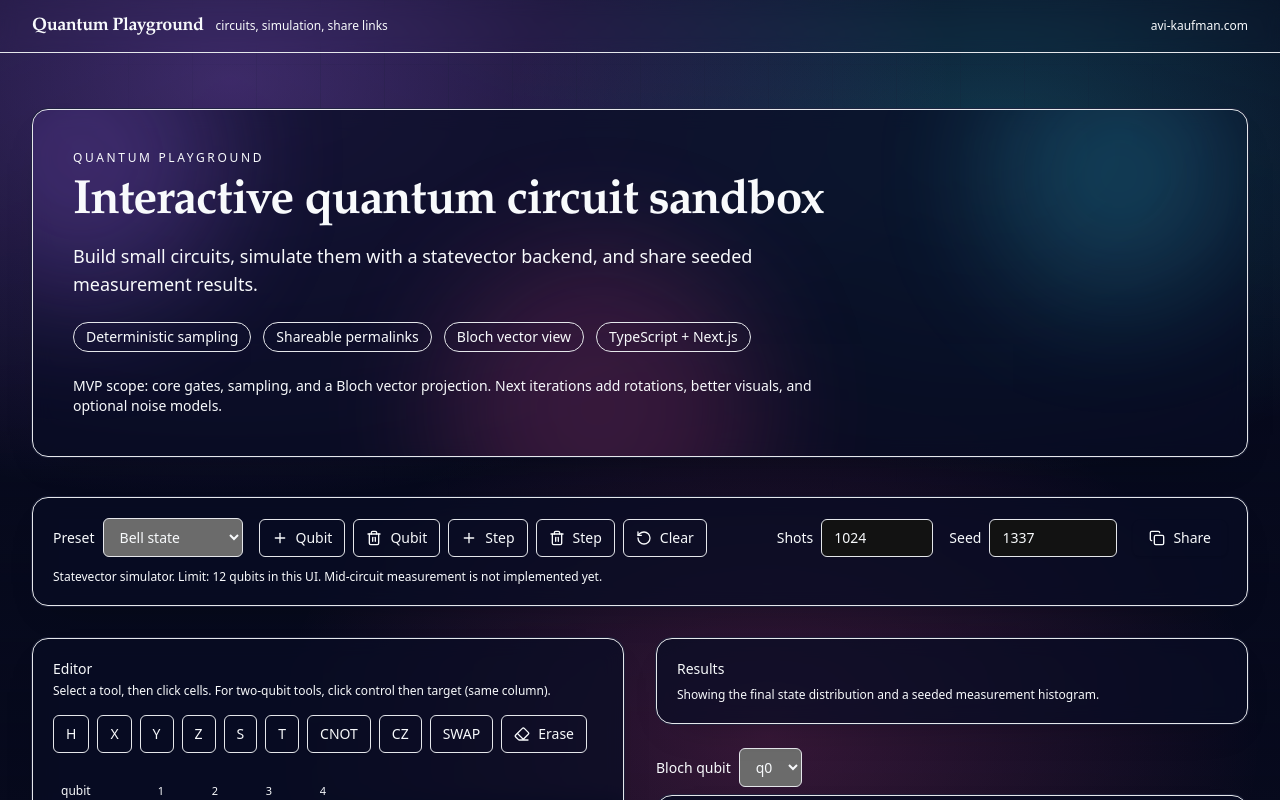
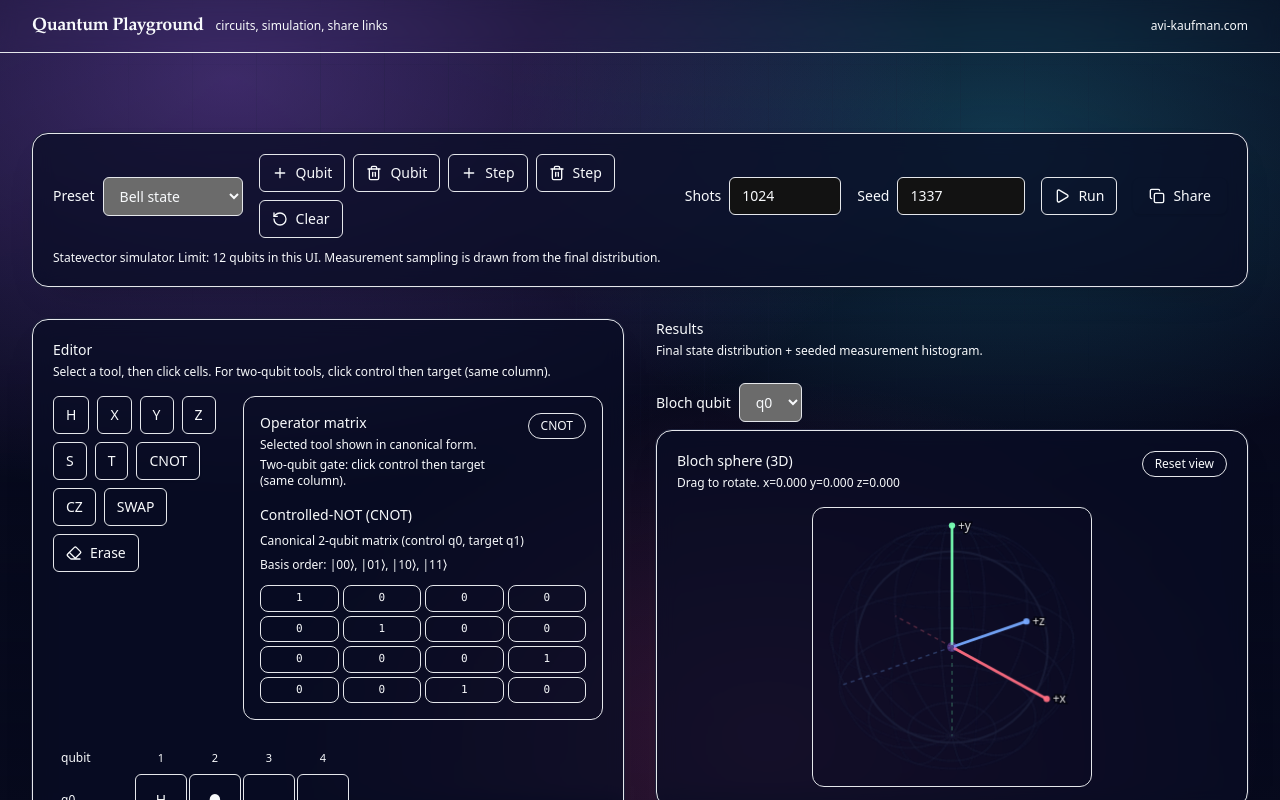
Before and after one commit to AviKaufman/quantum-playground, a Next.js app: page / in a window 1280 px wide. Both pictures are taken after a click on the button "CNOT". Shown: the top 800 px of the page. Built offline with nearby package versions, Linux system fonts and the light colour scheme.

Commit message:
Add operator matrix panel; fix shots resampling UX; remove hero banner

```diff
--- a/app/page.tsx
+++ b/app/page.tsx
@@ -4,49 +4,8 @@ import { QuantumPlayground } from '@/components/quantum/QuantumPlayground'
 
 export default function HomePage() {
   return (
-    <div className="py-14 px-4 sm:px-6 lg:px-8">
+    <div className="py-10 px-4 sm:px-6 lg:px-8">
       <div className="max-w-7xl mx-auto">
-        <div className="relative overflow-hidden rounded-2xl border border-border glass ring-soft">
-          <div className="absolute inset-0 opacity-70">
-            <div className="absolute -top-24 -left-24 h-72 w-72 rounded-full bg-[hsl(var(--aurora-a)/0.42)] blur-3xl" />
-            <div className="absolute -top-16 right-0 h-64 w-64 rounded-full bg-[hsl(var(--aurora-b)/0.30)] blur-3xl" />
-            <div className="absolute -bottom-28 left-1/3 h-80 w-80 rounded-full bg-[hsl(var(--aurora-c)/0.28)] blur-3xl" />
-          </div>
-
-          <div className="relative p-8 sm:p-10">
-            <div className="max-w-3xl">
-              <p className="text-xs uppercase tracking-[0.22em] text-muted-foreground">
-                Quantum Playground
-              </p>
-              <h1 className="mt-3 text-4xl sm:text-5xl font-display font-semibold tracking-tight text-balance">
-                Interactive quantum circuit sandbox
-              </h1>
-              <p className="mt-4 text-lg text-muted-foreground">
-                Build small circuits, simulate them with a statevector backend, and share seeded measurement results.
-              </p>
-              <div className="mt-6 flex flex-wrap items-center gap-3 text-sm text-muted-foreground">
-                <span className="rounded-full border border-border bg-background/60 px-3 py-1">
-                  Deterministic sampling
-                </span>
-                <span className="rounded-full border border-border bg-background/60 px-3 py-1">
-                  Shareable permalinks
-                </span>
-                <span className="rounded-full border border-border bg-background/60 px-3 py-1">
-                  Bloch vector view
-                </span>
-                <span className="rounded-full border border-border bg-background/60 px-3 py-1">
-                  TypeScript + Next.js
-                </span>
-              </div>
-
-              <p className="mt-6 text-sm text-muted-foreground">
-                MVP scope: core gates, sampling, and a Bloch vector projection. Next iterations add rotations, better
-                visuals, and optional noise models.
-              </p>
-            </div>
-          </div>
-        </div>
-
         <QuantumPlayground />
       </div>
     </div>
--- /dev/null
+++ b/components/quantum/OperatorMatrix.tsx
@@ -0,0 +1,194 @@
+'use client'
+
+type ComplexToken = string
+
+type MatrixModel = {
+  dim: 2 | 4
+  basis?: string[]
+  title: string
+  subtitle?: string
+  cells: ComplexToken[][]
+}
+
+export type OperatorId = 'H' | 'X' | 'Y' | 'Z' | 'S' | 'T' | 'CNOT' | 'CZ' | 'SWAP' | 'ERASE'
+
+const SQRT1_2 = '1/√2'
+const EIPIO4 = 'e^{iπ/4}'
+
+const matrixForOperator = (op: OperatorId): MatrixModel | null => {
+  switch (op) {
+    case 'H':
+      return {
+        dim: 2,
+        title: 'Hadamard (H)',
+        cells: [
+          [SQRT1_2, SQRT1_2],
+          [SQRT1_2, `-${SQRT1_2}`],
+        ],
+      }
+    case 'X':
+      return {
+        dim: 2,
+        title: 'Pauli-X (X)',
+        cells: [
+          ['0', '1'],
+          ['1', '0'],
+        ],
+      }
+    case 'Y':
+      return {
+        dim: 2,
+        title: 'Pauli-Y (Y)',
+        cells: [
+          ['0', '-i'],
+          ['i', '0'],
+        ],
+      }
+    case 'Z':
+      return {
+        dim: 2,
+        title: 'Pauli-Z (Z)',
+        cells: [
+          ['1', '0'],
+          ['0', '-1'],
+        ],
+      }
+    case 'S':
+      return {
+        dim: 2,
+        title: 'Phase (S)',
+        subtitle: 'diag(1, i)',
+        cells: [
+          ['1', '0'],
+          ['0', 'i'],
+        ],
+      }
+    case 'T':
+      return {
+        dim: 2,
+        title: 'T gate (T)',
+        subtitle: `diag(1, ${EIPIO4})`,
+        cells: [
+          ['1', '0'],
+          ['0', EIPIO4],
+        ],
+      }
+    case 'CZ':
+      return {
+        dim: 4,
+        title: 'Controlled-Z (CZ)',
+        subtitle: 'Canonical 2-qubit matrix (control q0, target q1)',
+        basis: ['|00⟩', '|01⟩', '|10⟩', '|11⟩'],
+        cells: [
+          ['1', '0', '0', '0'],
+          ['0', '1', '0', '0'],
+          ['0', '0', '1', '0'],
+          ['0', '0', '0', '-1'],
+        ],
+      }
+    case 'CNOT':
+      return {
+        dim: 4,
+        title: 'Controlled-NOT (CNOT)',
+        subtitle: 'Canonical 2-qubit matrix (control q0, target q1)',
+        basis: ['|00⟩', '|01⟩', '|10⟩', '|11⟩'],
+        cells: [
+          ['1', '0', '0', '0'],
+          ['0', '1', '0', '0'],
+          ['0', '0', '0', '1'],
+          ['0', '0', '1', '0'],
+        ],
+      }
+    case 'SWAP':
+      return {
+        dim: 4,
+        title: 'SWAP',
+        subtitle: 'Canonical 2-qubit matrix',
+        basis: ['|00⟩', '|01⟩', '|10⟩', '|11⟩'],
+        cells: [
+          ['1', '0', '0', '0'],
+          ['0', '0', '1', '0'],
+          ['0', '1', '0', '0'],
+          ['0', '0', '0', '1'],
+        ],
+      }
+    case 'ERASE':
+      return null
+    default: {
+      const exhaustive: never = op
+      return exhaustive
+    }
+  }
+}
+
+export function OperatorMatrix({
+  operator,
+  helper,
+  embedded = false,
+}: {
+  operator: OperatorId
+  helper?: string
+  embedded?: boolean
+}) {
+  const model = matrixForOperator(operator)
+
+  return (
+    <div className={embedded ? 'rounded-xl border border-border/70 bg-background/25 p-4' : 'rounded-2xl border border-border glass ring-soft p-5'}>
+      <div className="flex items-start justify-between gap-4">
+        <div>
+          <p className="text-sm font-medium">Operator matrix</p>
+          <p className="mt-1 text-xs text-muted-foreground">
+            {operator === 'ERASE' ? 'Erase clears gates from a cell.' : 'Selected tool shown in canonical form.'}
+          </p>
+          {helper && (
+            <p className="mt-1 text-xs text-muted-foreground">
+              {helper}
+            </p>
+          )}
+        </div>
+        <span className="rounded-full border border-border bg-background/60 px-3 py-1 text-xs text-muted-foreground">
+          {operator}
+        </span>
+      </div>
+
+      {model ? (
+        <div className="mt-4">
+          <div className="flex flex-wrap items-baseline justify-between gap-2">
+            <p className="text-sm font-medium">{model.title}</p>
+            {model.subtitle && (
+              <p className="text-xs text-muted-foreground">{model.subtitle}</p>
+            )}
+          </div>
+
+          {model.basis && (
+            <p className="mt-2 text-xs text-muted-foreground">
+              Basis order: {model.basis.join(', ')}
+            </p>
+          )}
+
+          <div
+            className={`mt-3 grid gap-1 ${model.dim === 2 ? 'grid-cols-2' : 'grid-cols-4'}`}
+            aria-label="Operator matrix"
+          >
+            {model.cells.flatMap((row, r) =>
+              row.map((cell, c) => (
+                <div
+                  key={`${r}-${c}`}
+                  className="rounded-lg border border-border/70 bg-background/25 px-2 py-1 text-center font-mono text-[11px] text-foreground/90"
+                >
+                  {cell}
+                </div>
+              )),
+            )}
+          </div>
+        </div>
+      ) : (
+        <div className="mt-4 rounded-xl border border-border/70 bg-background/25 px-4 py-3">
+          <p className="text-sm text-muted-foreground">
+            Tip: use <span className="font-medium text-foreground">Erase</span> to remove a gate from a cell without changing other qubits in that step.
+          </p>
+        </div>
+      )}
+    </div>
+  )
+}
--- a/components/quantum/QuantumPlayground.tsx
+++ b/components/quantum/QuantumPlayground.tsx
@@ -5,6 +5,7 @@ import {
   Copy,
   Eraser,
   Plus,
+  Play,
   RotateCcw,
   Trash2,
 } from 'lucide-react'
@@ -18,6 +19,7 @@ import {
   type GateOp,
 } from '@/lib/quantum/simulator'
 import { BlochSphere3D } from '@/components/quantum/BlochSphere3D'
+import { OperatorMatrix, type OperatorId } from '@/components/quantum/OperatorMatrix'
 
 type Tool =
   | 'H'
@@ -191,7 +193,9 @@ const decodeSharePayload = (encoded: string): SharePayloadV1 | null => {
 }
 
 const clampInt = (value: number, min: number, max: number) =>
-  Math.max(min, Math.min(max, Math.floor(value)))
+  Number.isFinite(value)
+    ? Math.max(min, Math.min(max, Math.floor(value)))
+    : min
 
 export function QuantumPlayground() {
   const [tool, setTool] = useState<Tool>('H')
@@ -201,6 +205,16 @@ export function QuantumPlayground() {
   const [seed, setSeed] = useState(1337)
   const [blochQubit, setBlochQubit] = useState(0)
   const [status, setStatus] = useState<string | null>(null)
+
+  const operatorHelper = useMemo(() => {
+    if (tool === 'CNOT' || tool === 'CZ' || tool === 'SWAP') {
+      if (!pending || pending.tool !== tool) return 'Two-qubit gate: click control then target (same column).'
+      if (tool === 'SWAP') return `Pending: selected q${pending.qubit}. Click a different qubit in the same column.`
+      return `Pending: selected q${pending.qubit} as control. Click a different qubit in the same column.`
+    }
+    if (tool === 'ERASE') return 'Click a cell to remove any gate touching that qubit in that step.'
+    return 'Click a cell to toggle the selected single-qubit gate.'
+  }, [tool, pending])
 
   const selectTool = (nextTool: Tool) => {
     setTool(nextTool)
@@ -408,6 +422,12 @@ export function QuantumPlayground() {
     }
   }
 
+  const runShots = () => {
+    // Deterministic re-sample: incrementing the seed produces a new histogram.
+    setSeed((s) => (clampInt(s, 0, 0xffffffff) + 1) & 0xffffffff)
+    setStatus('Resampled measurements (seed + 1).')
+  }
+
   return (
     <div className="mt-10">
       <div className="rounded-2xl border border-border glass ring-soft p-5">
@@ -490,7 +510,7 @@ export function QuantumPlayground() {
                 value={shots}
                 min={0}
                 max={200000}
-                onChange={(e) => setShots(Number(e.target.value))}
+                onChange={(e) => setShots(Number.isFinite(e.target.valueAsNumber) ? e.target.valueAsNumber : 0)}
               />
             </label>
             <label className="inline-flex items-center gap-2 text-sm text-muted-foreground">
@@ -501,9 +521,18 @@ export function QuantumPlayground() {
                 value={seed}
                 min={0}
                 max={0xffffffff}
-                onChange={(e) => setSeed(Number(e.target.value))}
+                onChange={(e) => setSeed(Number.isFinite(e.target.valueAsNumber) ? e.target.valueAsNumber : 0)}
               />
             </label>
+            <button
+              type="button"
+              onClick={runShots}
+              className="inline-flex items-center gap-2 rounded-md border border-border bg-background/80 px-3 py-2 text-sm hover:bg-muted/80 transition-colors"
+              title="Resample measurements (seed + 1)"
+            >
+              <Play className="h-4 w-4" />
+              Run
+            </button>
             <button
               type="button"
               onClick={copyShareLink}
@@ -518,7 +547,7 @@ export function QuantumPlayground() {
 
         <div className="mt-3 flex flex-col gap-2 sm:flex-row sm:items-center sm:justify-between">
           <p className="text-xs text-muted-foreground">
-            Statevector simulator. Limit: {MAX_QUBITS} qubits in this UI. Mid-circuit measurement is not implemented yet.
+            Statevector simulator. Limit: {MAX_QUBITS} qubits in this UI. Measurement sampling is drawn from the final distribution.
           </p>
           {status && <p className="text-xs text-muted-foreground">{status}</p>}
         </div>
@@ -532,7 +561,9 @@ export function QuantumPlayground() {
               Select a tool, then click cells. For two-qubit tools, click control then target (same column).
             </p>
 
-            <div className="mt-4 flex flex-wrap gap-2">
+            <div className="mt-4 grid grid-cols-1 gap-4 xl:grid-cols-[1fr_360px]">
+              <div>
+                <div className="flex flex-wrap gap-2">
                   {(
                     [
                       ['H', 'H'],
@@ -572,6 +603,20 @@ export function QuantumPlayground() {
                     <Eraser className="h-4 w-4" />
                     Erase
                   </button>
+                </div>
+
+                {pending && (
+                  <p className="mt-3 text-xs text-muted-foreground">
+                    Pending {pending.tool}: selected q{pending.qubit}. Click a different qubit in this column to place the gate.
+                  </p>
+                )}
+              </div>
+
+              <OperatorMatrix
+                embedded
+                operator={tool as OperatorId}
+                helper={operatorHelper}
+              />
             </div>
 
             <div className="mt-6 overflow-x-auto">
@@ -645,17 +690,19 @@ export function QuantumPlayground() {
         </div>
 
         <div className="space-y-6">
-          <div className="rounded-2xl border border-border glass ring-soft p-5">
+          <div className="flex items-baseline justify-between gap-4">
+            <div>
               <p className="text-sm font-medium">Results</p>
               {sim.error ? (
-              <p className="mt-2 text-sm text-red-500">
+                <p className="mt-1 text-sm text-red-500">
                   {sim.error}
                 </p>
               ) : (
-              <p className="mt-2 text-xs text-muted-foreground">
-                Showing the final state distribution and a seeded measurement histogram.
+                <p className="mt-1 text-xs text-muted-foreground">
+                  Final state distribution + seeded measurement histogram.
                 </p>
               )}
+            </div>
           </div>
 
           {bloch && (
@@ -723,9 +770,13 @@ export function QuantumPlayground() {
             </p>
 
             <div className="mt-4 space-y-2">
-              {histogram.length === 0 ? (
+              {shots <= 0 ? (
                 <p className="text-sm text-muted-foreground">
-                  Run a circuit to see counts.
+                  Set shots above 0, then press Run to sample measurements.
+                </p>
+              ) : histogram.length === 0 ? (
+                <p className="text-sm text-muted-foreground">
+                  No counts yet. Press Run to sample measurements.
                 </p>
               ) : (
                 histogram.map((row) => {
```
Lines whose indentation alone changed are shown as unchanged.
